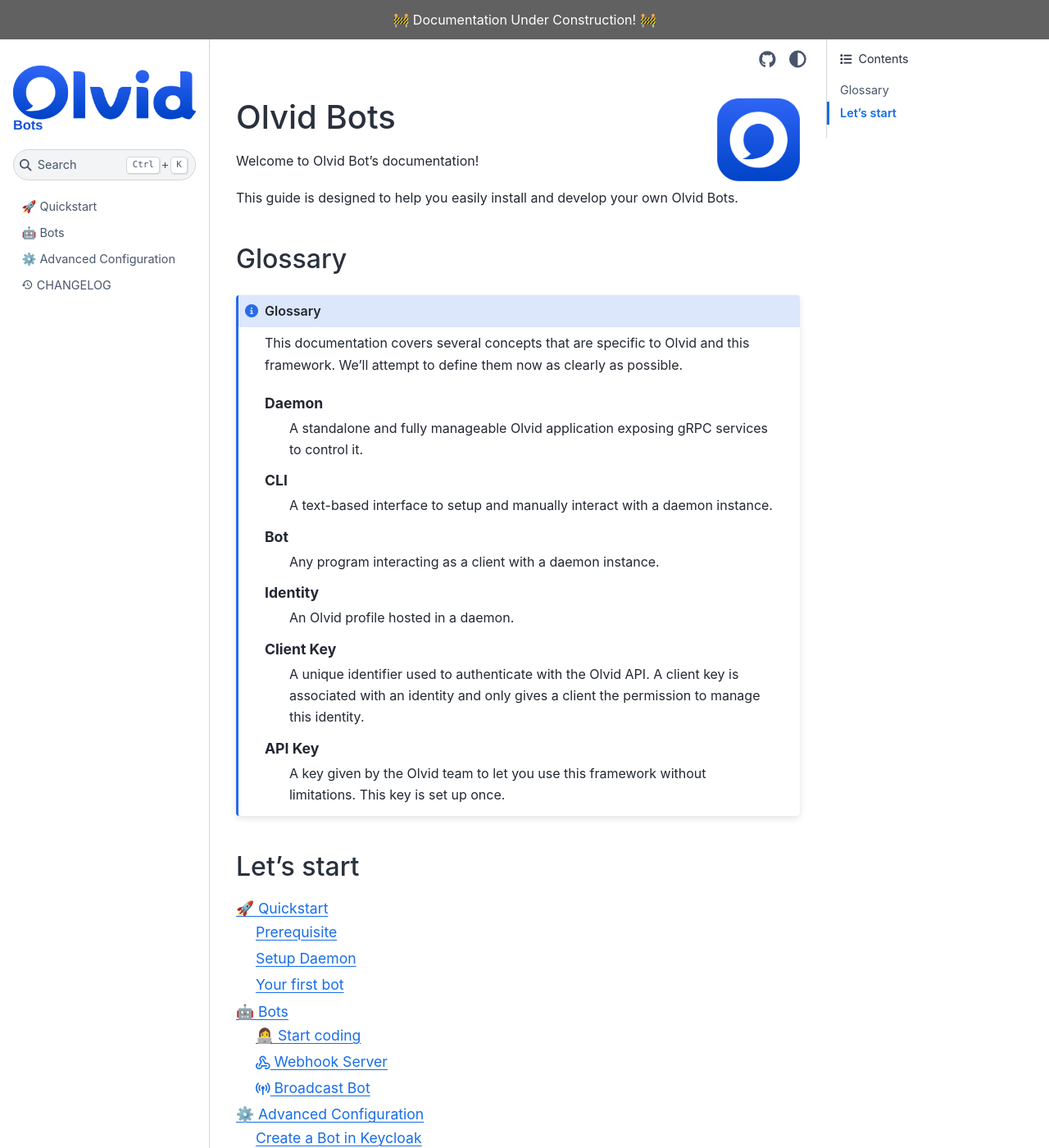
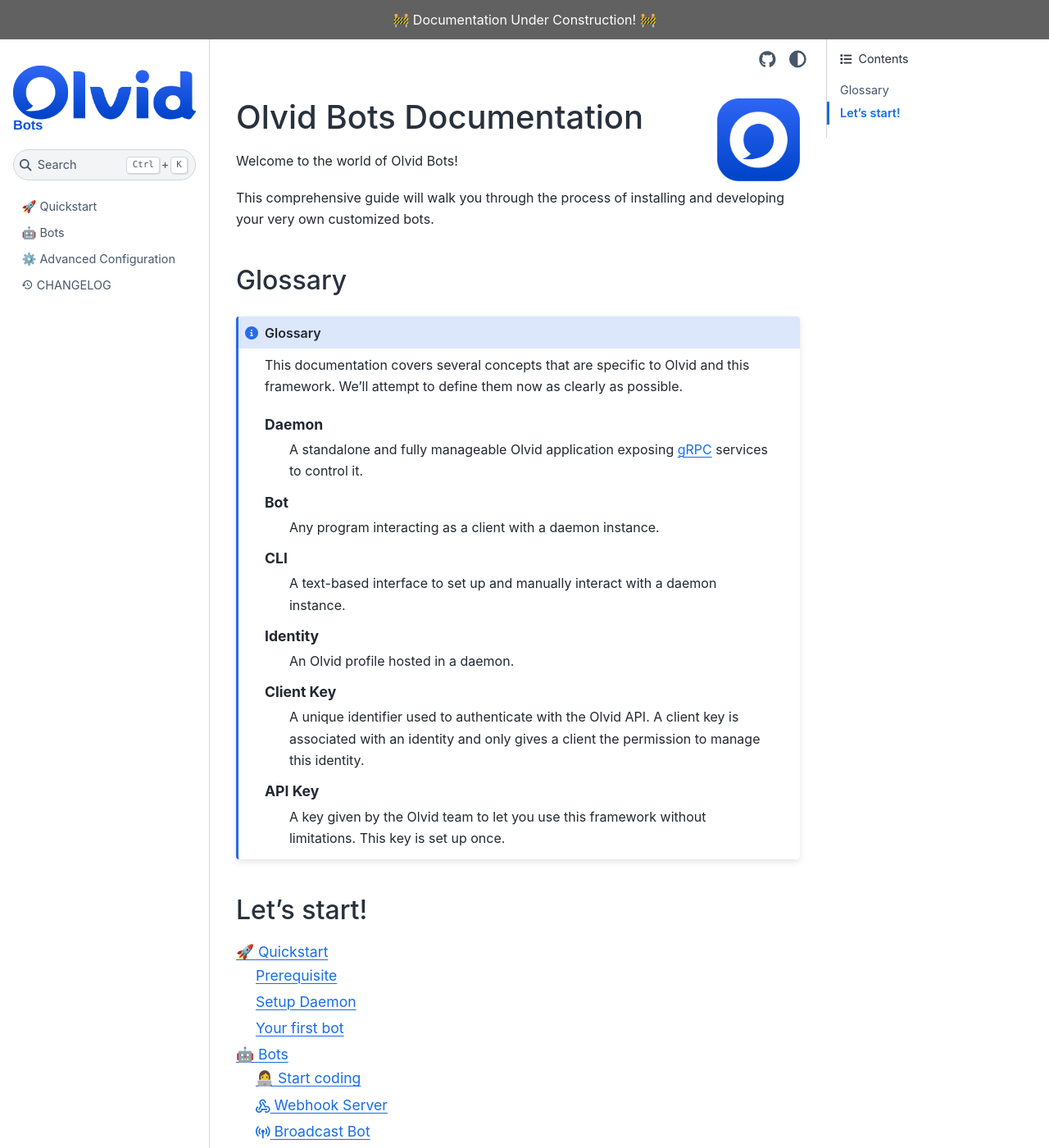
Before and after one commit to olvid-io/Olvid-Bot-Quickstart, a Sphinx documentation site: the page built from docs/index.md, in a window 1280 px wide and 1400 px high. Shown: the whole window at 82% size. Built offline with Sphinx 7.4.7 and the Sphinx Book theme 1.1.4, drawn with Linux system fonts in a browser that asks for light colours; the version number could not be read and is left out.

````diff
--- a/docs/index.md
+++ b/docs/index.md
@@ -5,11 +5,11 @@
 :target: https://olvid.io
 ```
 
-# Olvid Bots
+# Olvid Bots Documentation
 
-Welcome to Olvid Bot's documentation!
+Welcome to the world of Olvid Bots!
 
-This guide is designed to help you easily install and develop your own Olvid Bots.
+This comprehensive guide will walk you through the process of installing and developing your very own customized bots.
 
 ## Glossary
 
@@ -22,13 +22,13 @@ We'll attempt to define them now as clearly as possible.
 
 :::{glossary}
 Daemon
-    A standalone and fully manageable Olvid application exposing gRPC services to control it.
-
-CLI
-    A text-based interface to setup and manually interact with a daemon instance.
+    A standalone and fully manageable Olvid application exposing [gRPC](https://grpc.io) services to control it.
 
 Bot
     Any program interacting as a client with a daemon instance.
+
+CLI
+    A text-based interface to set up and manually interact with a daemon instance.
 
 Identity
     An Olvid profile hosted in a daemon.
@@ -43,7 +43,7 @@ API Key
 
 % todo add identity details to the big global glossary
 
-## Let's start
+## Let's start!
 
 ```{toctree}
 :maxdepth: 2
````
Also changed, not shown: README.md (+3 -3 lines), docs/changelog.md (+4 -2 lines).
